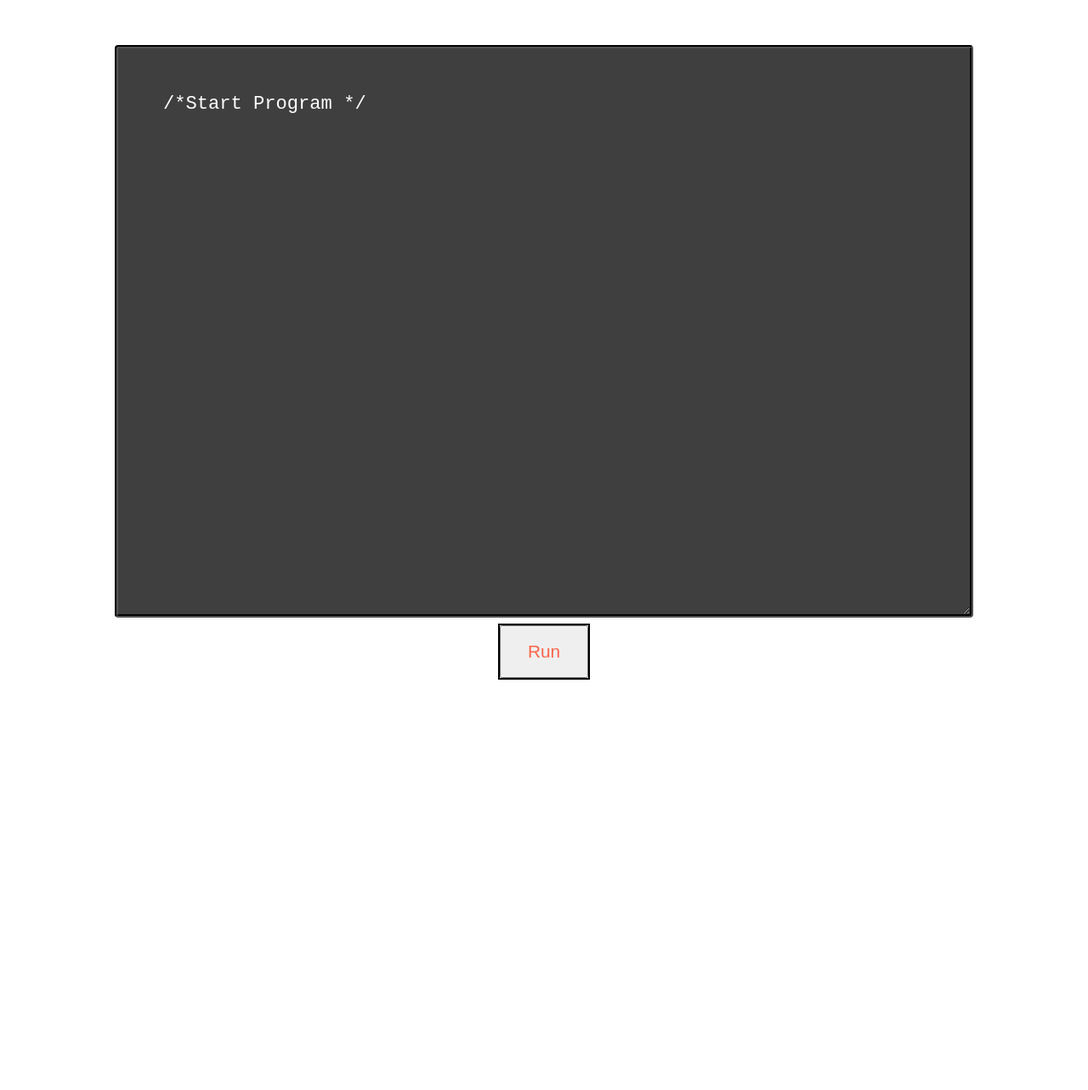
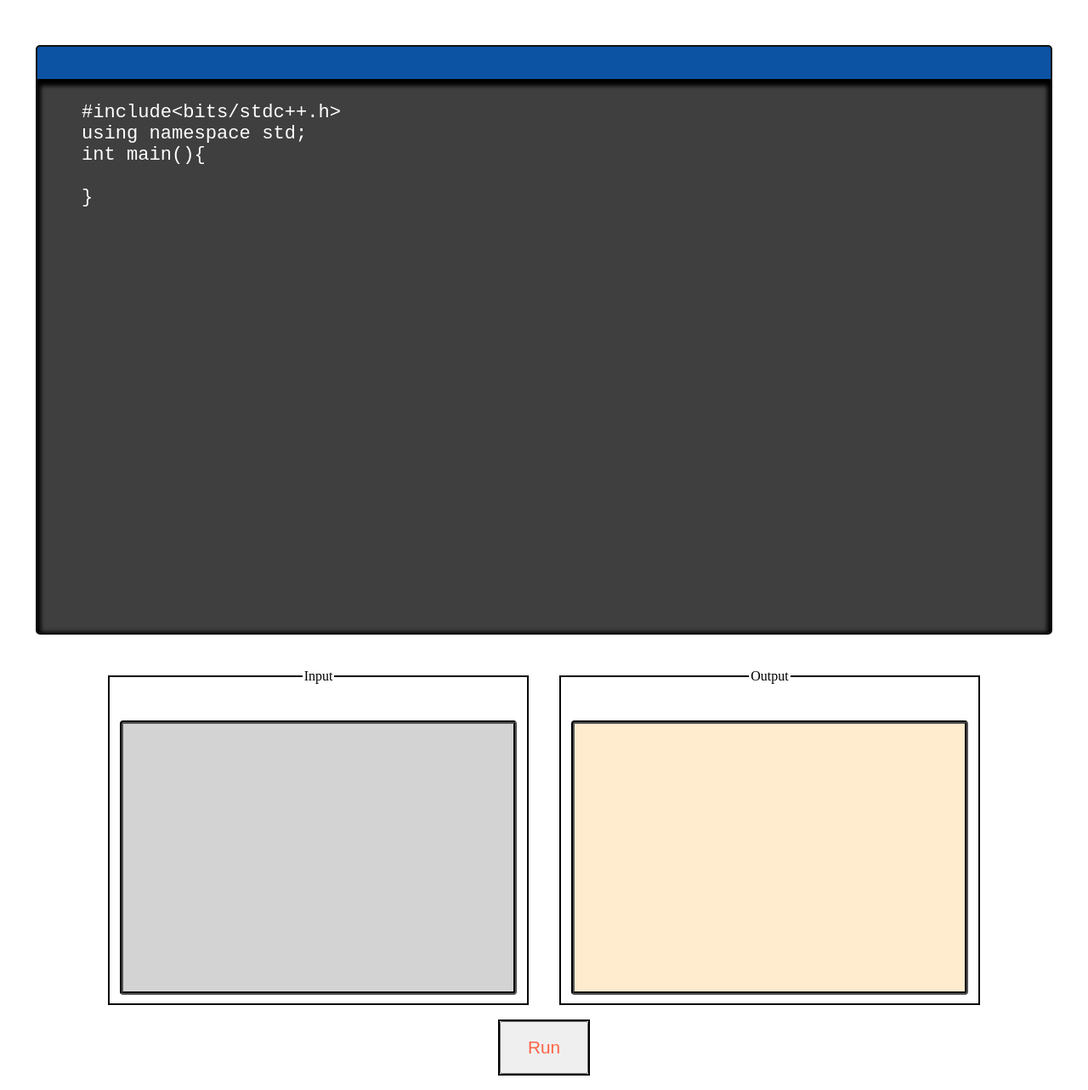
Before and after one commit to durgesh077/miniProject, a website: page index.html in a window 1280 px wide. Shown: the whole page at 85% size. Before the commit the page ends 807 px from the top, so only its background shows below. Drawn offline with Linux system fonts and the light colour scheme.

Commit message:
added input output

```diff
--- a/in.txt
+++ /dev/null
@@ -1 +0,0 @@
-hello I love you
--- a/index.html
+++ b/index.html
@@ -1,16 +1,27 @@
 <!DOCTYPE html>
 <html>
+
 <head>
 	<title>Run code</title>
 	<link type="text/css" rel="stylesheet" href="utils.css">
 </head>
+
 <body>
-		<form action="/run" method="post" >
-		<textarea id="_code" name="code" ></textarea>
-		<div id="_submit">
-			<button type="submit">Run</button>
+	<form id="_program" action="/run" method="post" onsubmit="getRes(this);return false">
+		<textarea id="_code" name="code" autofocus></textarea>
+		<div class="formWrapper">
+			<fieldset>
+				<legend>Input</legend>
+				<textarea class="_inout" name="input"></textarea>
+			</fieldset>
+			<fieldset>
+				<legend>Output</legend>
+				<samp class="_inout _output" id="output"></samp>
+			</fieldset>
 		</div>
+		<button id="_submit" type="submit">Run</button>
 	</form>
 </body>
 <script src="fn.js"></script>
+
 </html>
--- a/static/fn.js
+++ b/static/fn.js
@@ -1,9 +1,14 @@
-let doc=document.getElementById("_code")
-doc.value="/*Start Program */"
-function getRes(){
-	let data=new URLSearchParams()
-	let fd =new FormData()
-	data.append("code",doc.value);
-	// console.log("data:"+doc.innerText)
-	for (let [a,b] of data){console.log(b)}
+let doc = document.getElementById("_code")
+let out = document.getElementById("output")
+doc.value = "#include<bits/stdc++.h> \nusing namespace std;\nint main(){\n\n}"
+async function getRes() {
+	let data = new URLSearchParams()
+	let fd = new FormData(document.getElementById("_program"))
+	for (let [a, b] of fd) {
+		data.append(a, b)
+	}
+	let res = await fetch('/run', { method: "POST", body: data });
+	let pt = await res;
+	let txt = await pt.text()
+	out.innerText = txt
 }
--- a/static/utils.css
+++ b/static/utils.css
@@ -1,31 +1,62 @@
-:root{
-}
 #_code{
 	--bgcolor: #3f3f3f;
 	background-color: var(--bgcolor);
 	color: white;
+	caret-color: rgb(0, 255, 0);
+	font-size: 1.7em;
+	width: 85vw;
+	margin: 5px auto;
+	min-height: 30vh;
+	height: 75vh;
+	padding: 1.2em 2.4em;
+	display: block;
+	margin-top: 2.4em;
+	border-radius: 4px;
+	resize: none;
+	border-top:40px solid rgb(13, 83, 163);
+	box-shadow: inset 0 3px 5px 5px black;
+}
+
+#_submit{
+	outline: 2px solid black;
+	color: tomato;
+	padding: 3px;
+	font-size: 1.3em;
+	margin: 19px auto;
+	display: block;
+	height: 3em;
+	width: 5em;
+}
+.formWrapper{
+	text-align: center;
+	margin-top: 5vh;
+}
+form fieldset{
+	border:2px double black;
+	width:fit-content;
+	display: inline-block;
+}
+form fieldset:first-child{
+	margin-right:30px;
+}
+._inout{
+	background-color: lightgray;
+	color: black;
 	caret-color: blue;
-	font-size: 1.7em;
-	width: 70vw;
+	font-size: 1.2em;
+	width: 30vw;
 	margin: auto;
-	min-height: 30vh;
-	height: 70vh;
+	height: 30vh;
 	padding: 2.4em;
 	display: block;
 	margin-top: 2.4em;
 	border: 4px groove black;
 	border-radius: 4px;
+	resize: none;
+	text-align:left;
 }
-#_submit{
-	/*background-color: yellow;*/
+._inout._output{
+	background-color: blanchedalmond;
+	overflow: auto;
+
 }
-#_submit button{
-	outline: 2px solid black;
-	color: tomato;
-	padding: 3px;
-	font-size: 1.3em;
-	margin: 9px auto;
-	display: block;
-	height: 3em;
-	width: 5em;
-}
```
Also changed, not shown: app.js (+30 -19 lines), 3 other files. Lines whose indentation alone changed are shown as unchanged.
